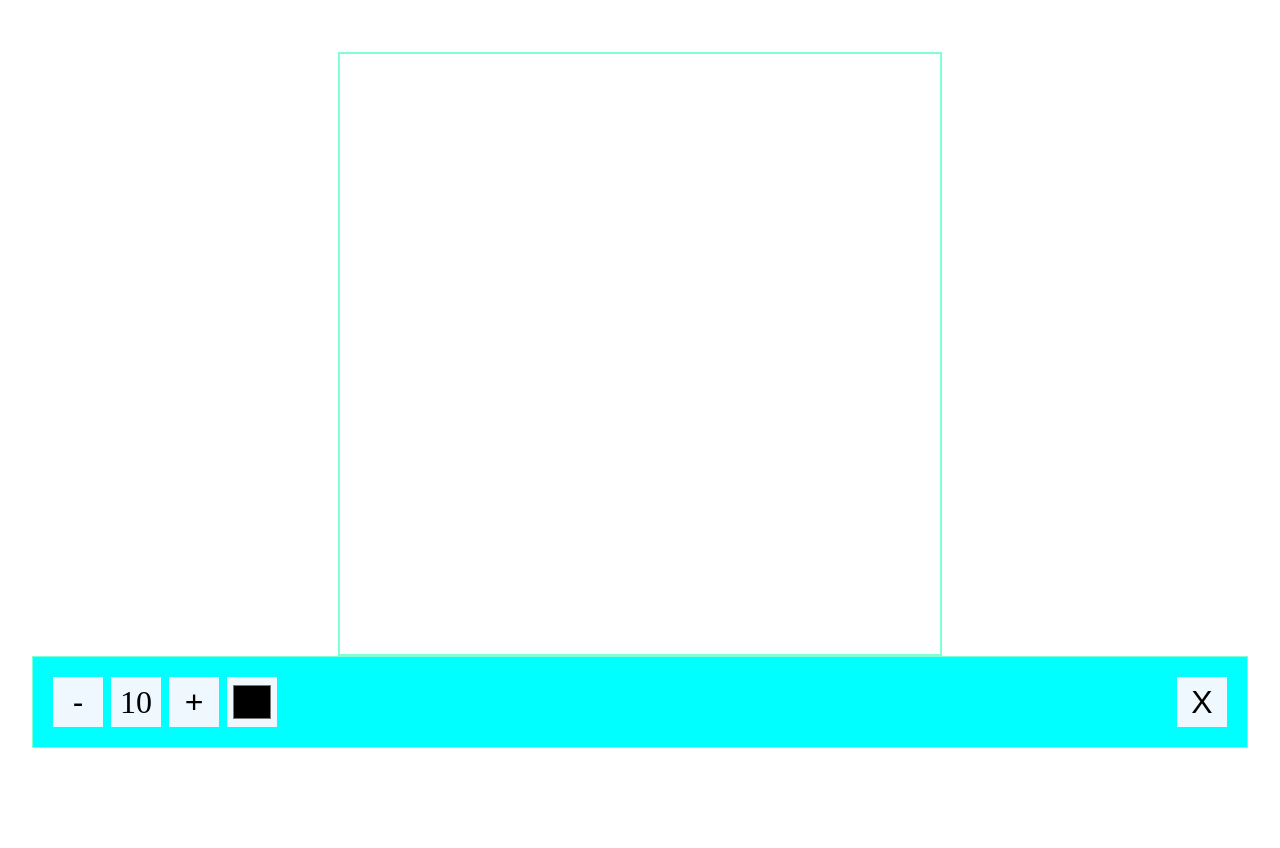
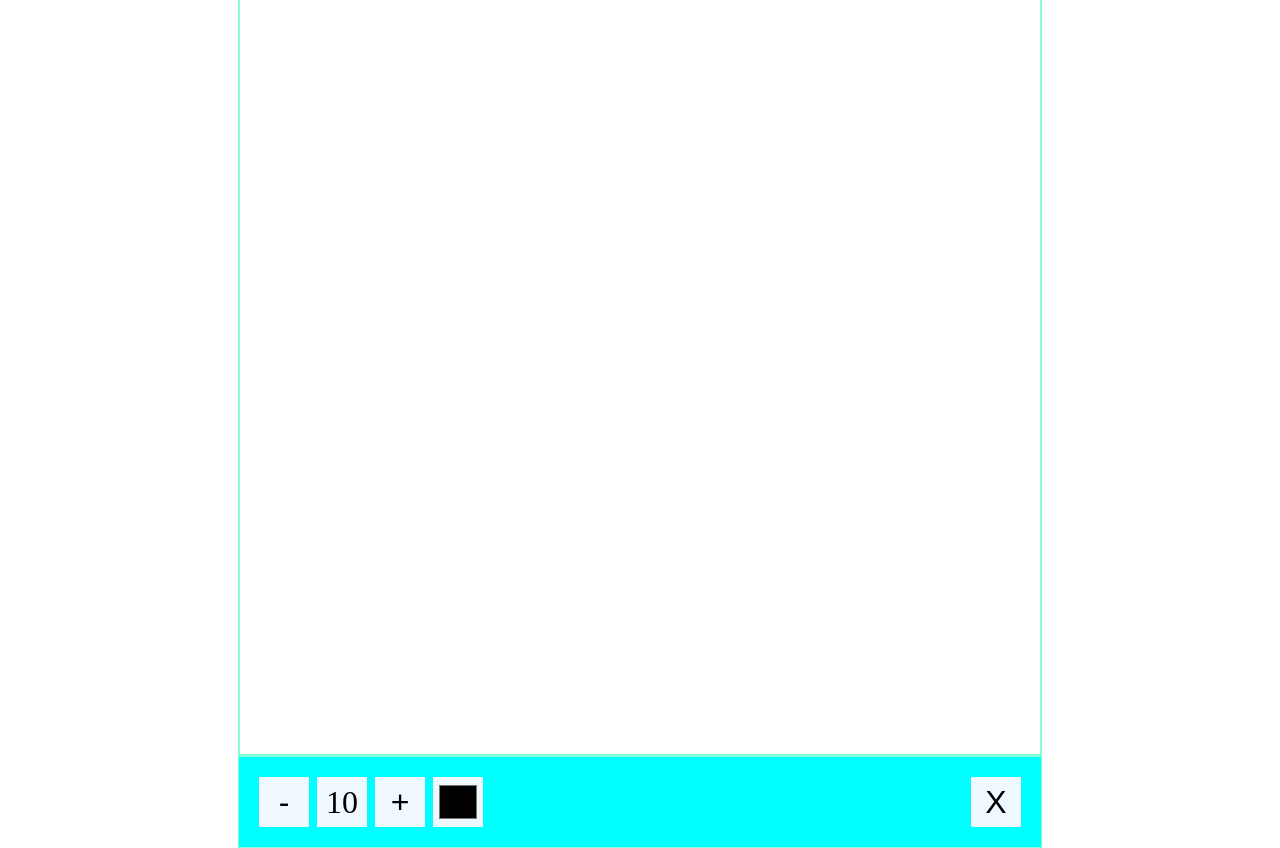
Before and after one commit to maverickmaruthi/50projects50days, a plain HTML site: page drawing-pad/index.html in a window 1280 px wide. Before the commit the page ends 800 px from the top, so only its background shows below. Drawn offline with Linux system fonts and the light colour scheme.

Commit message:
Fixed width of canvas & toolbox

```diff
--- a/drawing-pad/index.html
+++ b/drawing-pad/index.html
@@ -7,7 +7,7 @@
     <title>Drawing Pad</title>
   </head>
   <body>
-    <canvas id="canvas" width="600" height="600"></canvas>
+    <canvas id="canvas" width="800" height="800"></canvas>
     <div class="tool-box">
       <button id="decrease">-</button>
       <span id="size">10</span>
--- a/drawing-pad/style.css
+++ b/drawing-pad/style.css
@@ -27,7 +27,7 @@ body {
   border: 1px solid aquamarine;
   display: flex;
   padding: 1rem;
-  width: 95vw;
+  width: 804px;
 }
 
 .tool-box > * {
```
